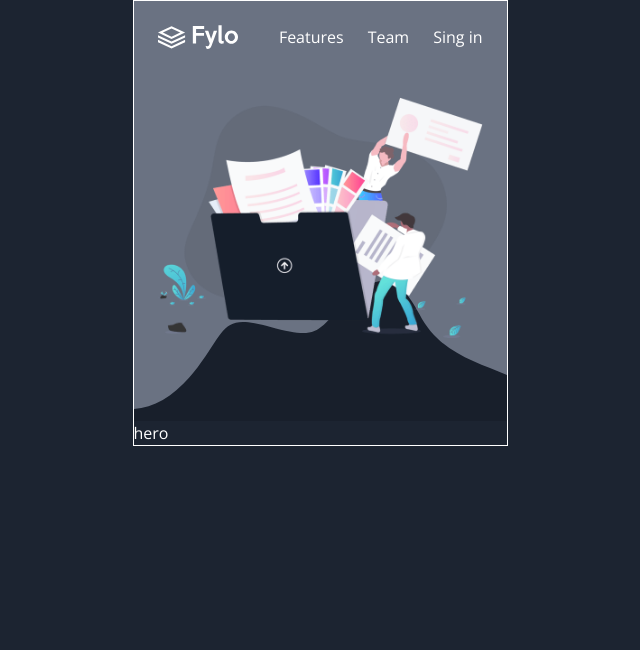
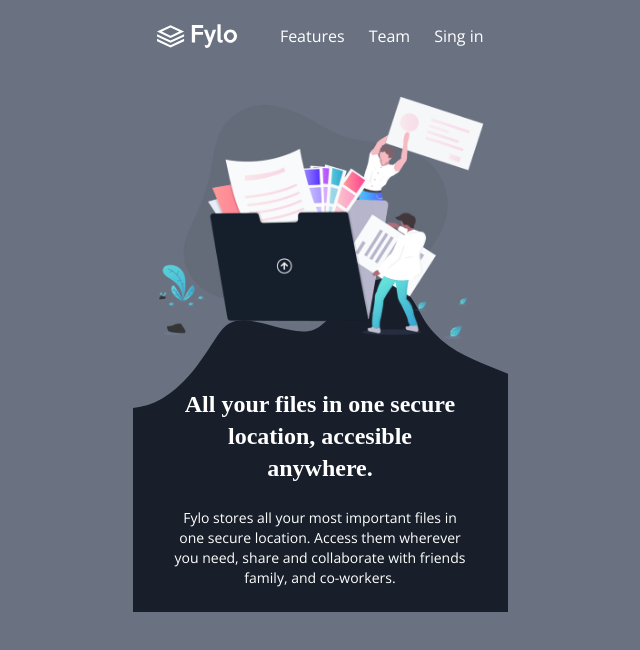
Before and after one commit to palafoxRen/LandingPage, a React (Vite) app: page / in a window 1280 px wide. Shown: the top 650 px of the page, without its empty margins (320-960 px from the left). Built offline with nearby package versions, Linux system fonts and the light colour scheme; a web font is replaced by a local one.

Commit message:
Cuarto commit - Añadir texto

```diff
--- a/src/App.tsx
+++ b/src/App.tsx
@@ -3,7 +3,7 @@ import { Header, Hero } from "./components"
 function App() {
 
   return (
-    <main className="border border-White w-[375px] m-auto">
+    <main className=" w-[375px] m-auto">
 
       <section className="bg-gray-500 p-6 h-[420px] relative">
         <Header />
@@ -12,7 +12,7 @@ function App() {
         <img className="absolute bottom-0 left-0" src="/public/images/bg-curvy-mobile.svg" alt="bg curvy mobile" />
       </section>
 
-      <section>
+      <section className="bg-Navy-900 p-6">
         <Hero />
       </section>
 
--- a/src/components/Hero.tsx
+++ b/src/components/Hero.tsx
@@ -1,5 +1,10 @@
 export const Hero = () => {
     return (
-        <div>hero</div>
+        <section className="-mt-14 relative z-10">
+            <h1 className="text-center text-2xl font-Raleway font-bold px-4">All your files in one secure location, accesible anywhere.</h1>
+
+            <p className="text-center text-sm mt-6 px-4">Fylo stores all your most important files in one secure location. Access them wherever
+            you need, share and collaborate with friends family, and co-workers.</p>
+        </section>
     )
 }
--- a/src/components/index.ts
+++ b/src/components/index.ts
@@ -1,3 +1,3 @@
 export { Navbar } from "./navbar";
 export { Header } from "./Header";
-export { Hero } from "./hero";
+export { Hero } from "./Hero";
--- a/src/index.css
+++ b/src/index.css
@@ -32,5 +32,6 @@
 
 
 body{
-  @apply font-Open-Sans bg-Navy-850 text-White
+  @apply font-Open-Sans bg-gray-500
+  text-White
 }
```
